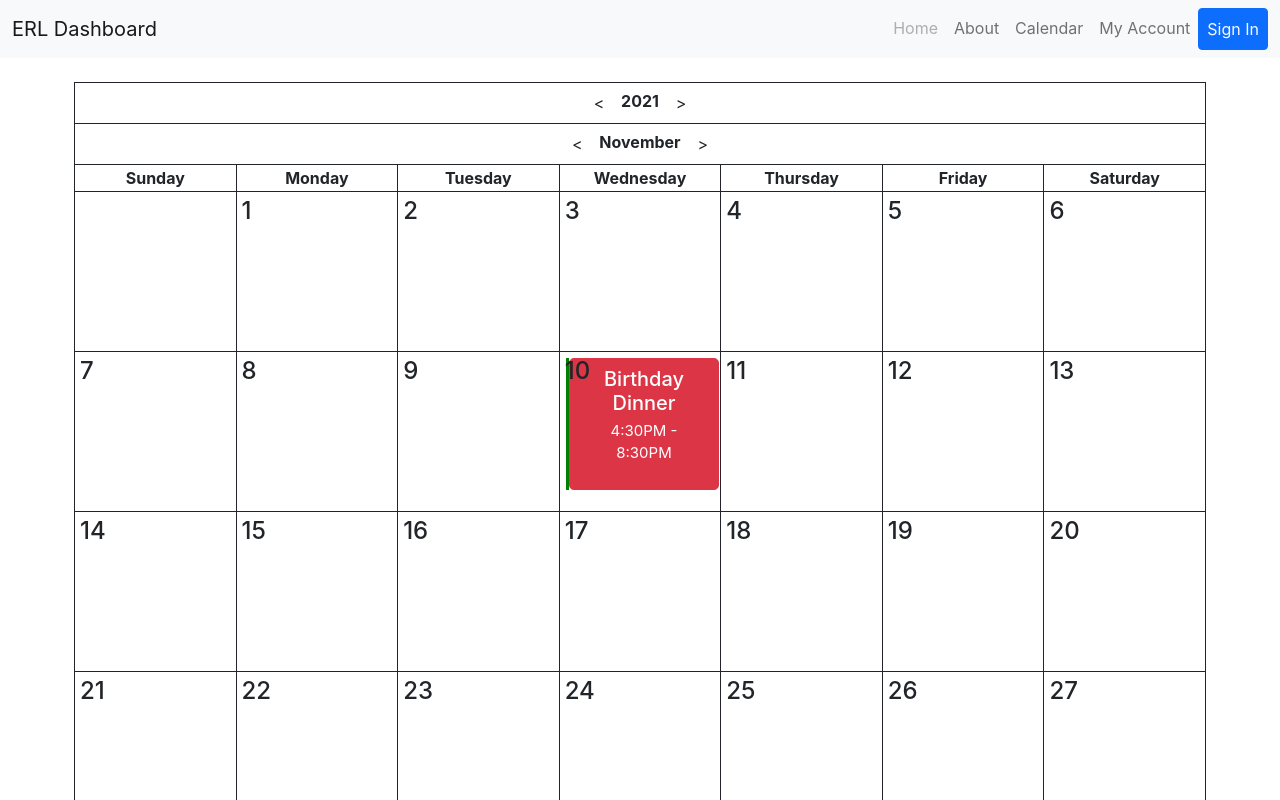
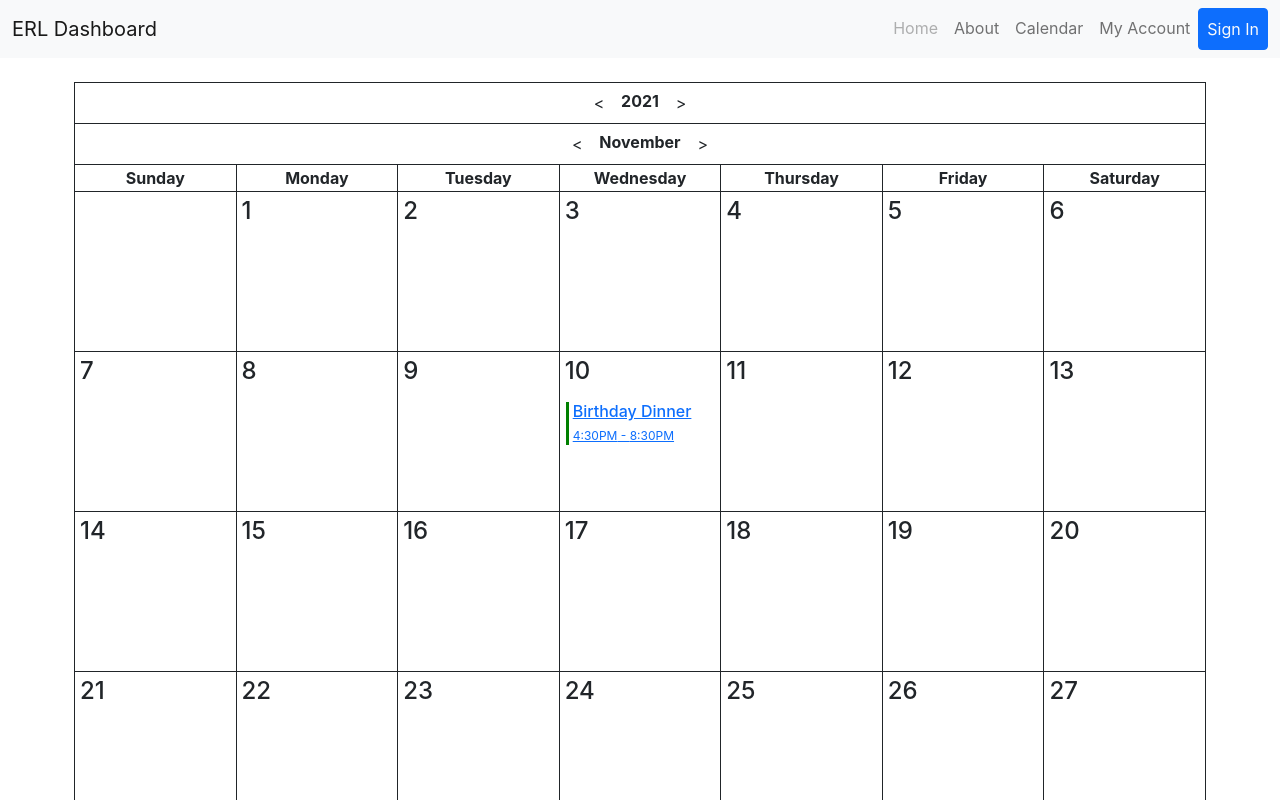
Before and after one commit to matthew-talamantes/erl-dashboard, a React (Create React App) app: page / in a window 1280 px wide. Shown: the top 800 px of the page. Built offline with nearby package versions, Linux system fonts and the light colour scheme.

Commit message:
Add popover placeholder

```diff
--- a/src/components/EventPreview.js
+++ b/src/components/EventPreview.js
@@ -1,4 +1,6 @@
 import React from 'react';
+import OverlayTrigger from 'react-bootstrap/OverlayTrigger';
+import Popover from 'react-bootstrap/Popover';
 
 const EventPreview = ({ event }) => {
 
@@ -20,23 +22,38 @@ const EventPreview = ({ event }) => {
     };
 
 
-    const popoverRef = React.useRef();
-    React.useEffect(() => {
-        // var popover = new bootstrap.Popover(popoverRef.current, {
-        //     content: "Hello popover content!",
-        //     title: "My Popover"
-        // })
-        });
 
 
+    // const popoverRef = React.useRef();
+    // React.useEffect(() => {
+    //     // var popover = new bootstrap.Popover(popoverRef.current, {
+    //     //     content: "Hello popover content!",
+    //     //     title: "My Popover"
+    //     // })
+    //     });
+
+    const popover = (
+        <Popover id="popover-basic">
+            <Popover.Header as="h3">Popover Header</Popover.Header>
+            <Popover.Body>
+                This is the popover body!
+            </Popover.Body>
+        </Popover>
+    );
+
+    const EventOverlay = () => (
+        <OverlayTrigger trigger={['hover', 'focus']} placement='right' overlay={popover}>
+            <li className="cal-event ps-1">
+                <a tabIndex="0" className="" role="button" data-bs-trigger="focus">
+                    <h5 className="cal-event-title">{event['title']}</h5>
+                    <p className="cal-event-time">{getTwelveHr(event['startTime'])} - {getTwelveHr(event['endTime'])}</p>
+                </a>
+            </li>
+        </OverlayTrigger>
+    );
 
     return (
-        <li className="cal-event">
-            <a tabIndex="0" ref={popoverRef} className="btn btn-lg btn-danger" role="button" data-bs-trigger="focus">
-                <h5 className="cal-event-title">{event['title']}</h5>
-                <p className="cal-event-time">{getTwelveHr(event['startTime'])} - {getTwelveHr(event['endTime'])}</p>
-            </a>
-        </li>
+        <EventOverlay />
     );
 };
 
```
